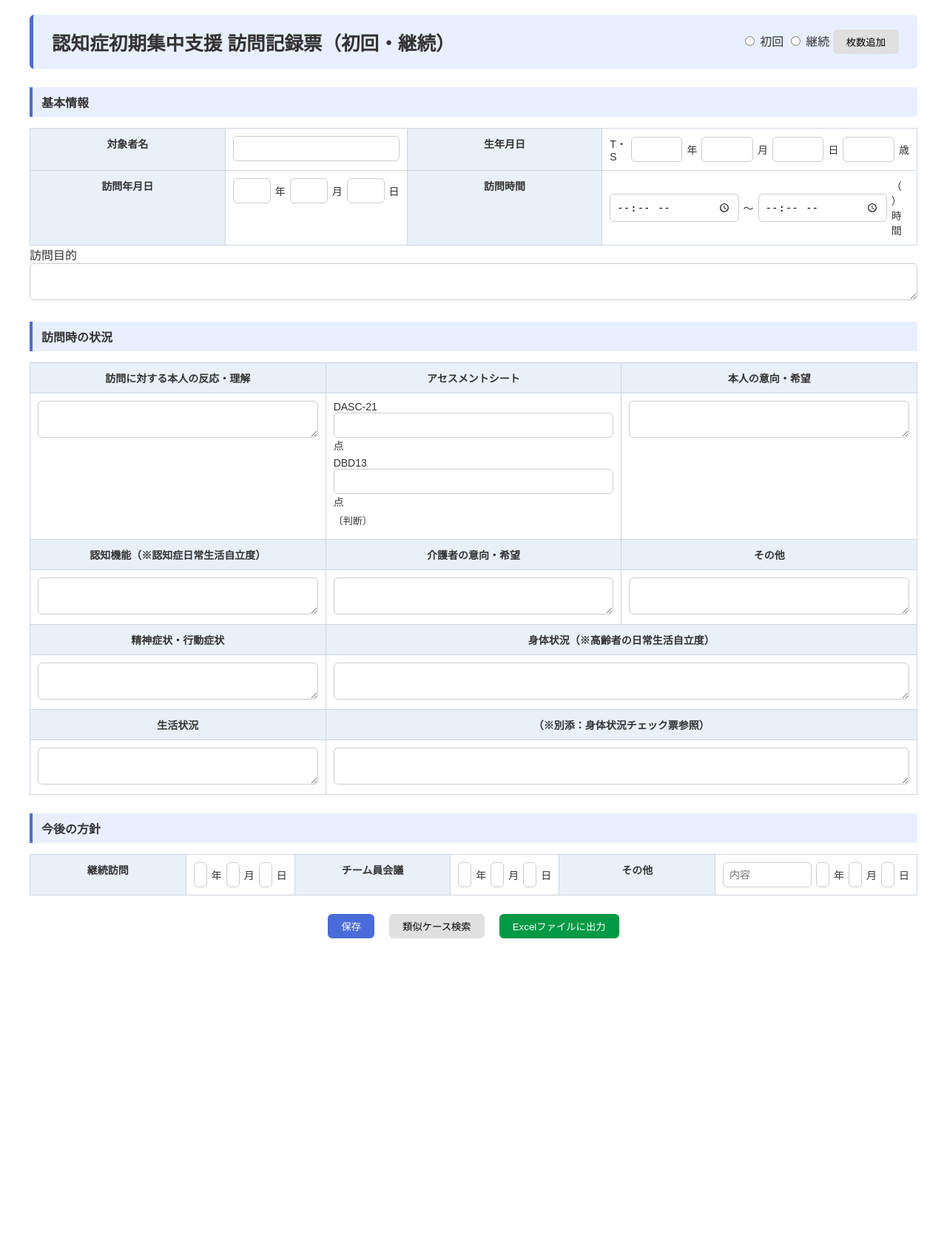
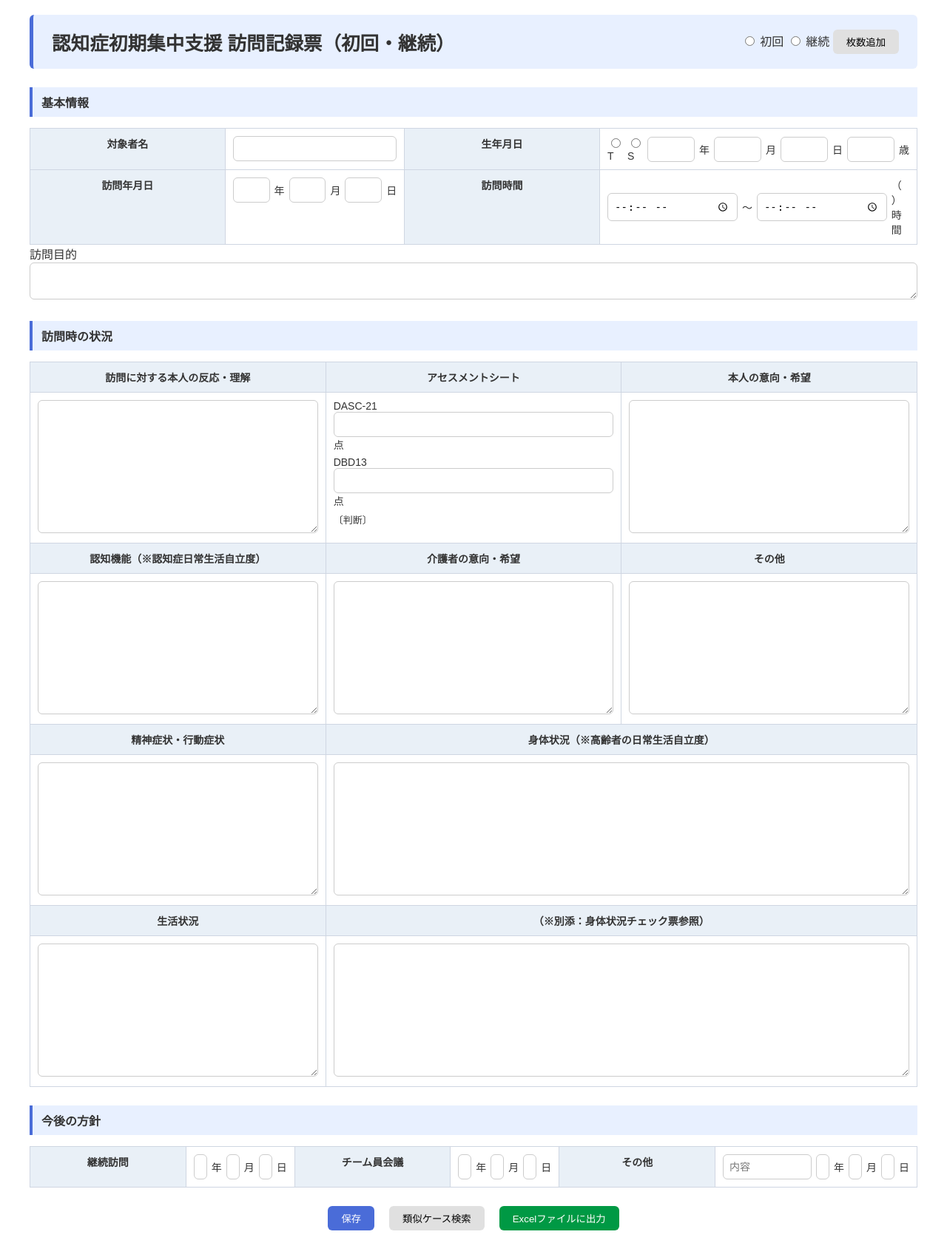
Before and after one commit to UMEZAWADAN/SD-5, a Flask app: template templates/shousai kiroku.html in a window 1280 px wide. Shown: the whole page at 74% size. Before the commit the page ends 1269 px from the top, so only its background shows below. Run offline with Flask 3, Linux system fonts and the light colour scheme; the template is opened without the code that fills it, so the values that code supplies are empty.

Commit message:
ラジオ

```diff
--- a/static/css/kiroku.css
+++ b/static/css/kiroku.css
@@ -11,7 +11,10 @@ body {
   background: #fff;
   box-sizing: border-box;
 }
-
+.three-col-table textarea {
+  height: 180px;
+  resize: vertical;
+}
 .header-row {
   display: flex;
   justify-content: space-between;
--- a/templates/shousai kiroku.html
+++ b/templates/shousai kiroku.html
@@ -32,7 +32,8 @@
             <th>生年月日</th>
             <td>
               <div class="input-group">
-                <span>T・S</span>
+                <label><input type="radio" name="era"> T</label>
+                <label><input type="radio" name="era"> S</label>
                 <input type="text" class="num"> 年
                 <input type="text" class="num"> 月
                 <input type="text" class="num"> 日
```
